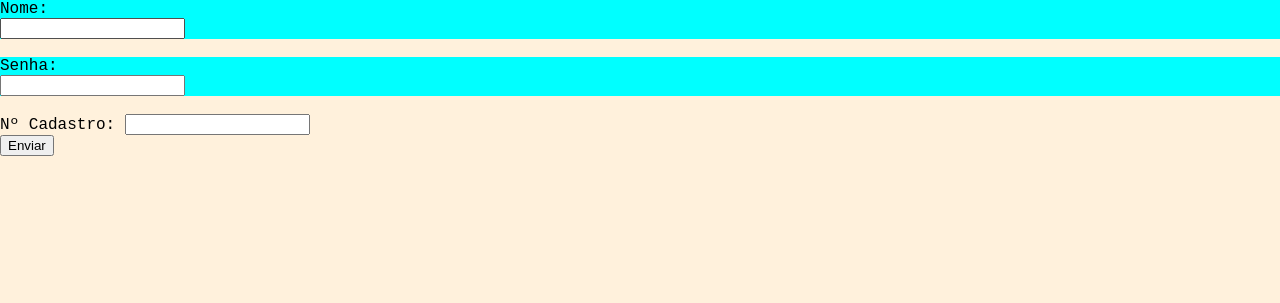
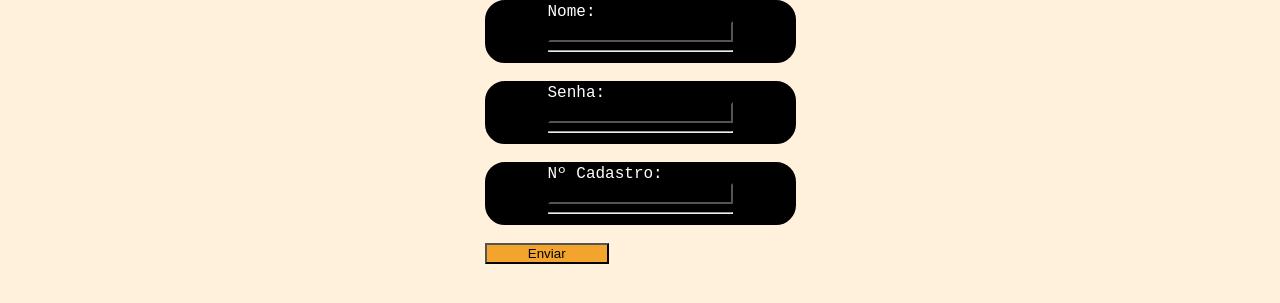
Before and after one commit to MassayoshiOgawa/Sesi-PRPA-S.A-Ferrovia, a PHP site: page /login/login.html in a window 1280 px wide. Shown: the top 303 px of the page. Run offline with PHP 8.4, Linux system fonts and the light colour scheme.

Commit message:
primeira etapa do login(css)

```diff
--- a/login/login.html
+++ b/login/login.html
@@ -16,21 +16,27 @@
     <main>
         <div id="form">
             <form>
-                <div class="nome">
+                <div class="inpput">
                     <label for="nome">Nome:</label><br>
                     <input type="text" id="nome" name="nome" required>
+                    <hr>
                 </div>
 
                 <br>
-                <div class="nome">
+                <div class="inpput">
                     <label for="senha">Senha:</label><br>
                     <input type="password" id="senha" name="senha" required>
+                    <hr>
                 </div>
                 <br>
-                <label for="cadastro">Nº Cadastro:</label>
-            <input type="number" id="cadastro" name="cadastro" required>
-            <br>
-            <button type="button" onclick="enviarform()">Enviar</button>
+                <div class="inpput">
+                    <label for="cadastro">Nº Cadastro:</label><br>
+                <input type="number" id="cadastro" name="cadastro" required>
+                <hr>
+                </div>
+
+                <br>
+                <button type="button" onclick="enviarform()" id="loginbuton">Enviar</button>
             </form>
         </div>
 
--- a/style/style.css
+++ b/style/style.css
@@ -6,11 +6,36 @@ body{
     overflow: hidden;
 }
 #form{
-
+    display: flex;
+    justify-content: center;
+    align-items: center;
 }
 #nome{
-
+   background-color: black;
+   color: white;
+   border-color: black;
 }
-.nome{
-    background-color: aqua;
+#senha{
+    background-color: black;
+    color: white;
+    border-color: black;
+ }
+ #cadastro{
+    background-color: black;
+    color: white;
+    border-color: black;
+ }
+.inpput{
+    background-color: black;
+    color: white;
+    padding-left: 60px;
+    padding-right: 60px;
+    border-style: solid;
+    border-radius: 20px;
+    border-color: black;
 }
+#loginbuton{
+    background-color: #f2a42d;
+    width: 40%;
+    height: 25%;
+}
```
